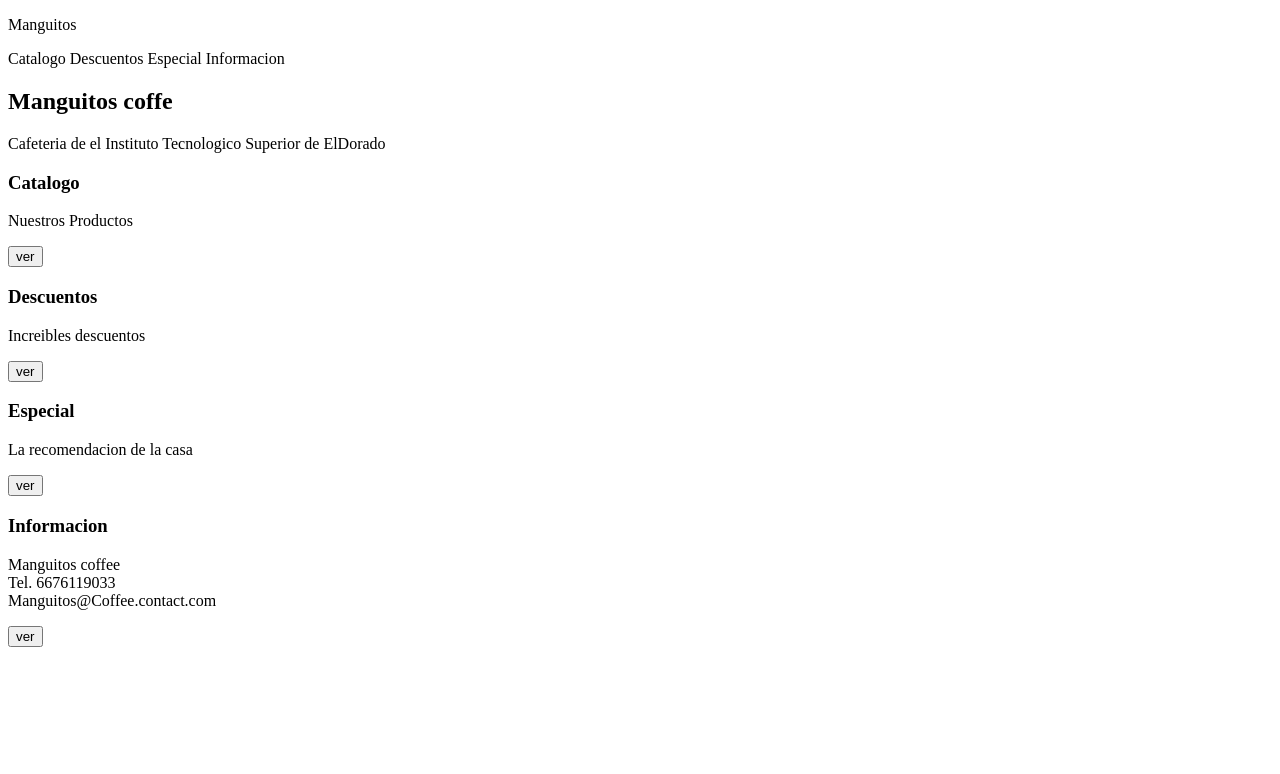
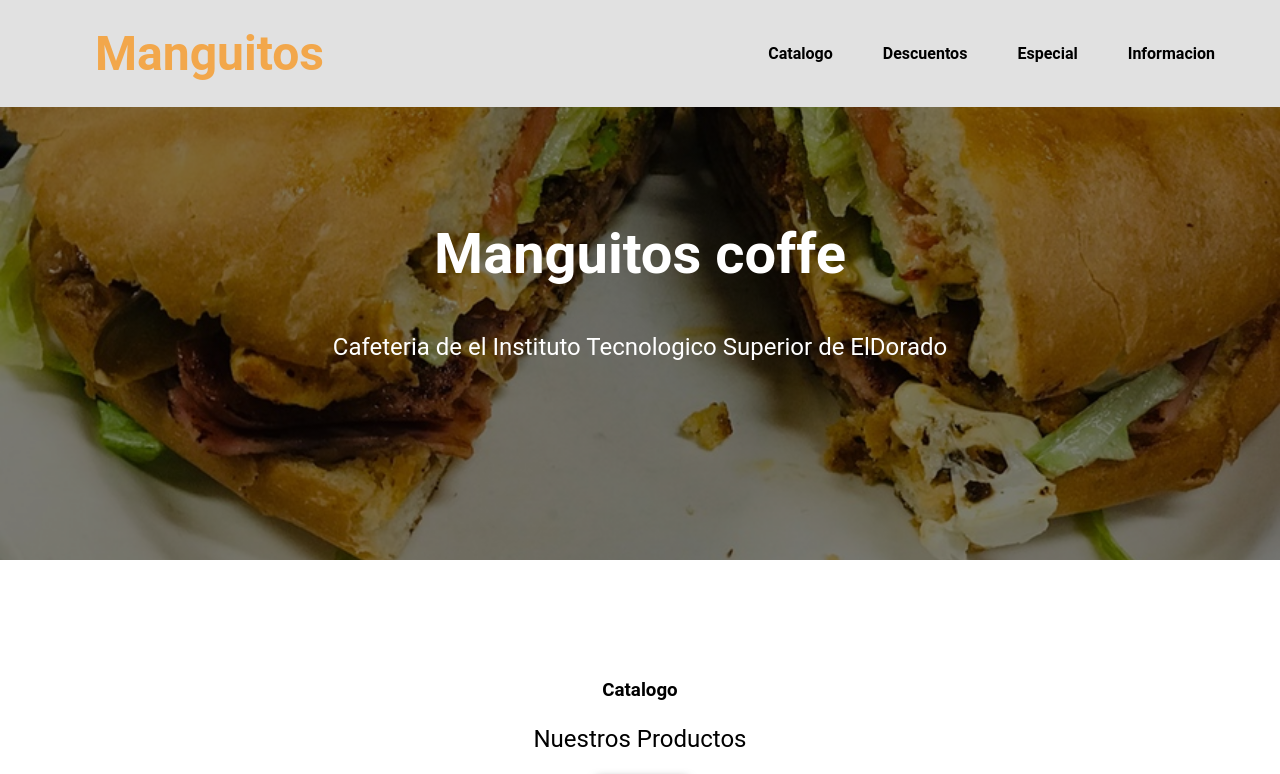
Before and after one commit to ImPan014/Manguito, a plain HTML site: page docs/index.html in a window 1280 px wide. Shown: the top 774 px of the page. Drawn offline with Linux system fonts and the light colour scheme.

Commit message:
Update and rename Index.html to index.html

```diff
--- a/docs/Index.html
+++ b/docs/index.html
@@ -1,7 +1,7 @@
 <!DOCTYPE html>
 <html>
 	<head>
-			<LINK REL="STYLESHEET" TYPE="TEXT/CSS" HREF="Index.CSS">
+			<LINK REL="STYLESHEET" TYPE="TEXT/CSS" HREF="style.CSS">
 	</head>
 	<body>
 		<header>
```
